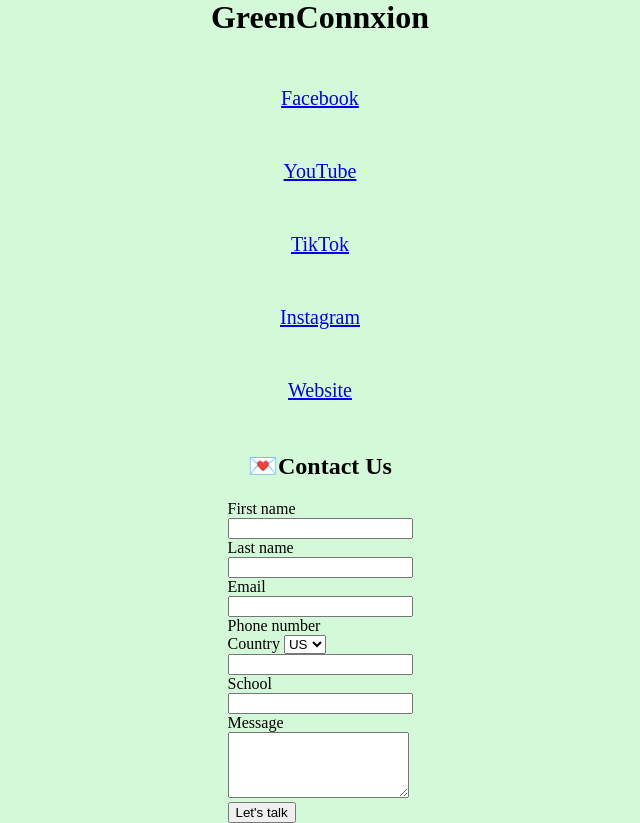
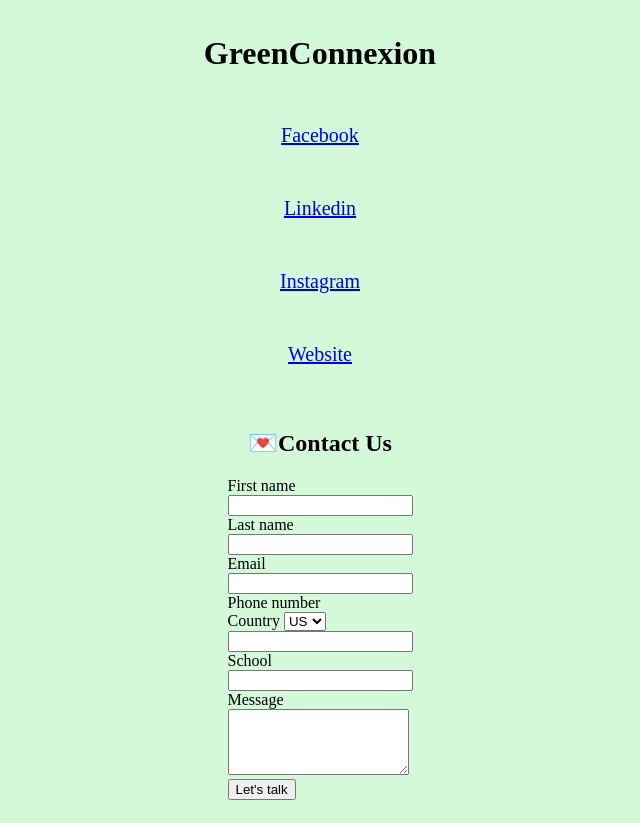
Before and after one commit to sujia-guo/greenconnexion.io, a plain HTML site: page index.html in a window 1280 px wide. Shown: the whole page, without its empty margins (320-960 px from the left). After the commit the page ends 800 px from the top, so only its background shows below. Drawn offline with Linux system fonts and the light colour scheme.

Commit message:
Add files via upload

```diff
--- a/index.html
+++ b/index.html
@@ -3,21 +3,18 @@
 <head>
     <meta charset="UTF-8">
     <meta name="viewport" content="width=device-width, initial-scale=1.0">
-    <title>GreenConnxion</title>
+    <title>GreenConnexion</title>
     <link rel="stylesheet" href="styles.css">
 </head>
 <body>
     <div id="landing-page" class="landing-page">
-        <h1 class="landing-title">GreenConnxion</h1>
+        <h1 class="landing-title">GreenConnexion</h1>
         <div class="links-container">
             <div class="link-box">
                 <a href="https://www.facebook.com/share/xE5yw3TRxfKV2Mew/?mibextid=LQQJ4d" target="_blank">Facebook</a>
             </div>
             <div class="link-box">
-                <a href="https://www.youtube.com" target="_blank">YouTube</a>
-            </div>
-            <div class="link-box">
-                <a href="https://www.tiktok.com" target="_blank">TikTok</a>
+                <a href="https://www.linkedin.com/company/green-connexion-pty-ltd/" target="_blank">Linkedin</a>
             </div>
             <div class="link-box">
                 <a href="https://www.instagram.com/lmaggott" target="_blank">Instagram</a>
```
